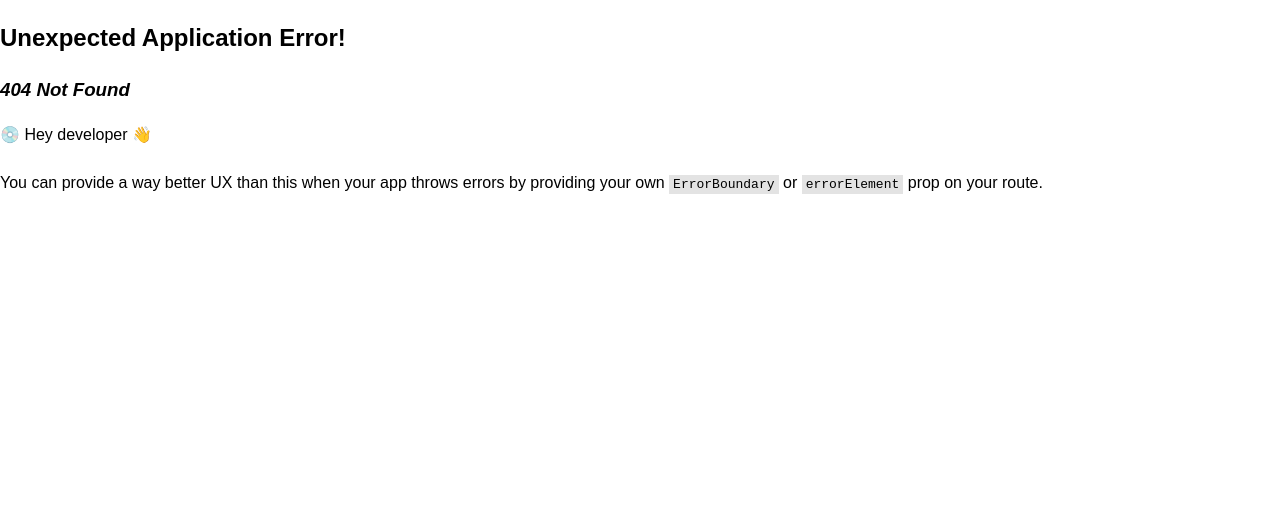
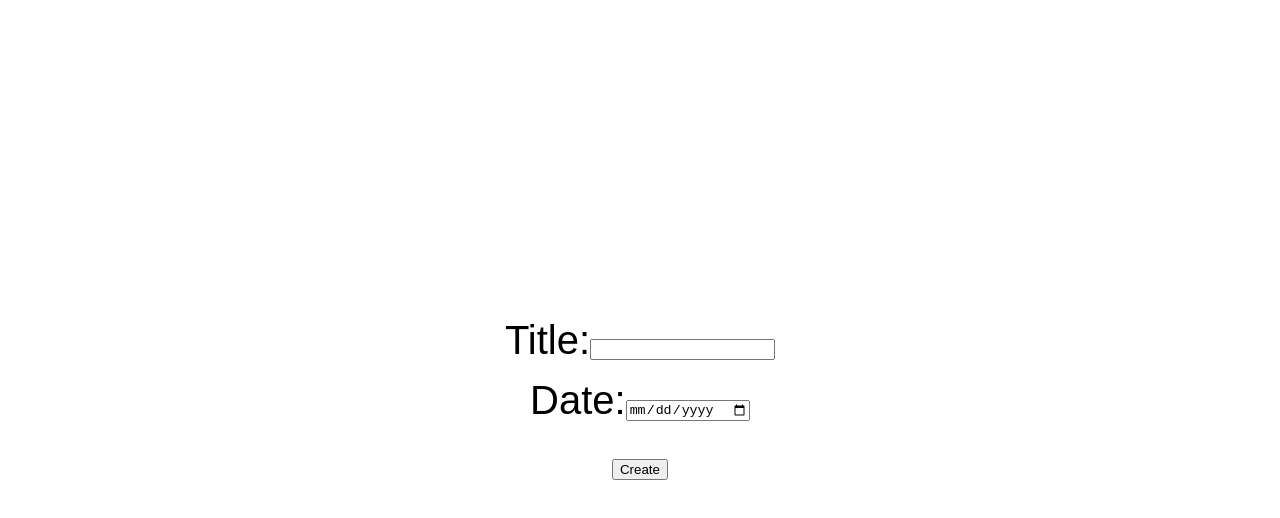
Before and after one commit to marcobiedermann/countdown, a React (Vite) app: page /new in a window 1280 px wide. Before the commit this address had no page. Shown: the top 518 px of the page. Built offline with nearby package versions, Linux system fonts and the light colour scheme.

Commit message:
feat: New
Add a form to create a new countdown

```diff
--- a/package.json
+++ b/package.json
@@ -10,9 +10,11 @@
     "preview": "vite preview"
   },
   "dependencies": {
+    "@hookform/resolvers": "^3.3.4",
     "date-fns": "^3.3.1",
     "react": "^18.2.0",
     "react-dom": "^18.2.0",
+    "react-hook-form": "^7.51.0",
     "react-router-dom": "^6.22.2",
     "zod": "^3.22.4"
   },
--- /dev/null
+++ b/src/New.tsx
@@ -0,0 +1,59 @@
+import { zodResolver } from "@hookform/resolvers/zod";
+import { formatISO } from "date-fns";
+import { useForm } from "react-hook-form";
+import { useNavigate } from "react-router-dom";
+import { z } from "zod";
+
+const formDataSchema = z.object({
+  date: z.date(),
+  title: z.string().optional(),
+});
+
+type FormData = z.infer<typeof formDataSchema>;
+
+function NewPage() {
+  const navigate = useNavigate();
+  const {
+    register,
+    handleSubmit,
+    formState: { errors },
+  } = useForm<FormData>({
+    resolver: zodResolver(formDataSchema),
+  });
+
+  function onSubmit(data: FormData) {
+    const { date, title } = data;
+    const searchParams = new URLSearchParams({
+      date: formatISO(date, { representation: "date" }),
+      ...(title && { title }),
+    });
+
+    navigate(`/?${searchParams.toString()}`);
+  }
+
+  return (
+    <div className="app">
+      <form onSubmit={handleSubmit(onSubmit)}>
+        <div>
+          <label htmlFor="title">Title:</label>
+          <input type="text" id="title" {...register("title")} />
+          {errors.title && <span>{errors.title.message}</span>}
+        </div>
+        <div>
+          <label htmlFor="date">Date:</label>
+          <input
+            type="date"
+            id="date"
+            {...register("date", {
+              valueAsDate: true,
+            })}
+          />
+          {errors.date && <span>{errors.date.message}</span>}
+        </div>
+        <button type="submit">Create</button>
+      </form>
+    </div>
+  );
+}
+
+export default NewPage;
--- a/src/main.tsx
+++ b/src/main.tsx
@@ -6,11 +6,16 @@ import {
 } from "react-router-dom";
 import App from './App.tsx';
 import './index.css';
+import NewPage from './New.tsx';
 
 const router = createBrowserRouter([
   {
     path: "/",
     element: <App />
+  },
+  {
+    path: "/new",
+    element: <NewPage />
   },
 ]);
 
```
Also changed, not shown: 1 other file (tests, documents, lock files or other folders).
